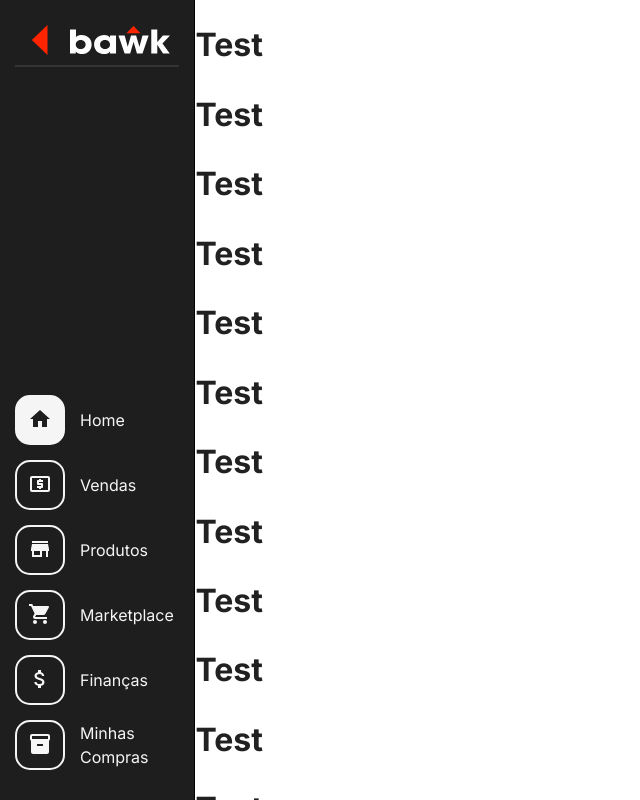
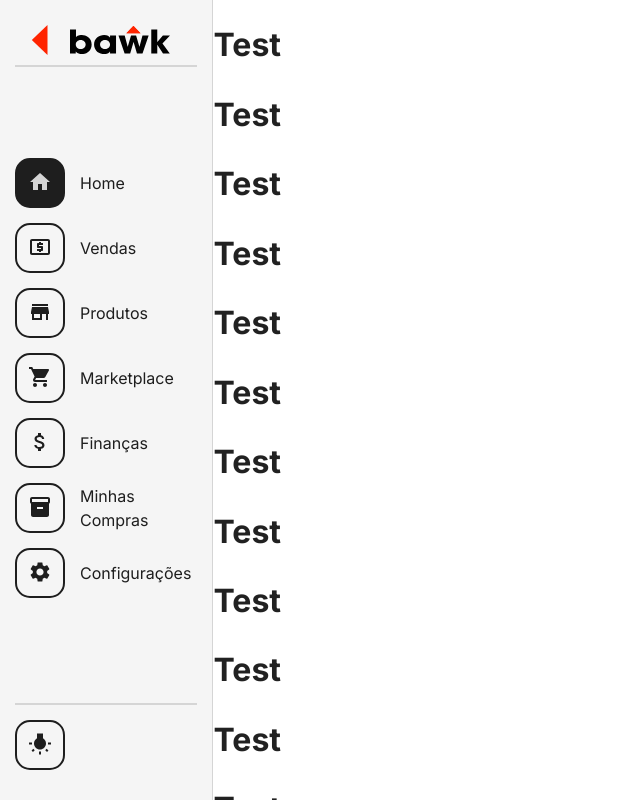
Before and after one commit to BawkFly/BawkFly-front-end, a Next.js app: page /painel in a window 1280 px wide. Shown: the whole page, without its empty margins (0-640 px from the left). Built offline with nearby package versions, Linux system fonts and the light colour scheme.

Commit message:
Adicionado prototipo para mudar thema escuro e claro

```diff
--- a/src/app/globals.scss
+++ b/src/app/globals.scss
@@ -0,0 +1,7 @@
+:root {
+  --primary-color: #ff0000;
+  --secundary-color: #1e1e1e;
+  --tertiary-color: #f5f5f5;
+
+  --secundary-color-light: #343434;
+}
--- a/src/components/sections/menu-dashboard/menu-dashboard.module.scss
+++ b/src/components/sections/menu-dashboard/menu-dashboard.module.scss
@@ -1,10 +1,10 @@
 #SectionMenuDashBoard {
   height: 100%;
   width: 80px;
-  background-color: #1e1e1e;
+  background-color: var(--secundary-color);
   transition: all 0.3s;
   padding: 15px;
-  border-right: solid 1px black;
+  border-right: solid 1px var(--secundary-color-light);
   display: flex;
   flex-direction: column;
   justify-content: space-between;
@@ -14,7 +14,7 @@
     gap: 5px;
     overflow-x: hidden;
     overflow-y: hidden;
-    border-bottom: solid 2px #343434;
+    border-bottom: solid 2px var(--secundary-color-light);
 
     .mainIcon {
       position: relative;
@@ -31,11 +31,11 @@
   }
 
   .bodyMenu {
-    .menuOption {
+    .menuOptionPage {
       display: flex;
       align-items: center;
       gap: 15px;
-      color: whitesmoke;
+      color: var(--tertiary-color);
       overflow-x: hidden;
       text-decoration: none;
       margin-bottom: 15px;
@@ -44,28 +44,50 @@
         flex-shrink: 0;
         width: 50px;
         height: 50px;
-        border: solid 2px whitesmoke;
+        border: solid 2px var(--tertiary-color);
         border-radius: 15px;
         padding: 10px;
-        transition: all .3s;
+        transition: all 0.3s;
         .icon {
           width: 100%;
         }
       }
 
-
-
-      &.active, &:hover {
+      &.active,
+      &:hover {
         .containerIcon {
-          background-color: whitesmoke;
-          color: #1e1e1e;
+          background-color: var(--tertiary-color);
+          color: var(--secundary-color-light);
         }
       }
     }
   }
 
+  .footerMenu {
+    padding-top: 15px;
+    border-top: solid 2px var(--secundary-color-light);
+
+    .buttonChangeThemeMode {
+      cursor: pointer;
+      width: 50px;
+      height: 50px;
+      border: solid 2px var(--tertiary-color);
+      border-radius: 15px;
+      padding: 10px;
+      transition: all 0.3s;
+      background-color: var(--secundary-color);
+      color: var(--tertiary-color);
+      margin-bottom: 15px;
+
+      &:hover {
+        background-color: var(--tertiary-color);
+        color: var(--secundary-color);
+      }
+    }
+  }
+
   &:hover {
-    width: 225px;
+    width: 250px;
 
     .headerMenu {
       .mainIcon {
--- a/src/components/sections/menu-dashboard/menu-dashboard.tsx
+++ b/src/components/sections/menu-dashboard/menu-dashboard.tsx
@@ -2,8 +2,6 @@
 
 import style from "./menu-dashboard.module.scss";
 import React, { useEffect } from "react";
-import { Button, Stack } from "@mui/material";
-import logo from "@/assets/imgs/logo.svg";
 import mainIcon from "@/assets/imgs/icon.svg";
 import Link from "next/link";
 import HomeIcon from "@mui/icons-material/Home";
@@ -12,13 +10,19 @@ import LocalGroceryStoreIcon from "@mui/icons-material/LocalGroceryStore";
 import InventoryIcon from "@mui/icons-material/Inventory";
 import StoreIcon from "@mui/icons-material/Store";
 import LocalAtmIcon from "@mui/icons-material/LocalAtm";
+import SettingsIcon from "@mui/icons-material/Settings";
+import WbIncandescentIcon from "@mui/icons-material/WbIncandescent";
+import WbIncandescentOutlinedIcon from "@mui/icons-material/WbIncandescentOutlined";
 import { useRouter } from "next/router";
+
+import logo from "@/assets/imgs/logo.svg";
+import logoDark from "@/assets/imgs/logo-dark.svg";
 
 export type DataSectionMenuDashBoard = {
   initialPage: string;
 };
 
-type DataMenuOption = {
+type DataMenuOptionPage = {
   text: string;
   link: string;
   icon: JSX.Element;
@@ -26,10 +30,16 @@ type DataMenuOption = {
   setPage: (page: string) => void;
 };
 
-function MenuOption({ icon, link, text, active, setPage }: DataMenuOption) {
+function MenuOptionPage({
+  icon,
+  link,
+  text,
+  active,
+  setPage,
+}: DataMenuOptionPage) {
   return (
     <Link
-      className={`${style.menuOption} ${active ? style.active : ""}`}
+      className={`${style.menuOptionPage} ${active ? style.active : ""}`}
       href={`/painel/${link}`}
       onClick={() => {
         setPage(link);
@@ -45,16 +55,47 @@ function MenuOption({ icon, link, text, active, setPage }: DataMenuOption) {
   );
 }
 
+type DataAvatar = {
+  img?: string;
+  name: string;
+};
+
+function Avatar({ img, name }: DataAvatar) {
+  return <div></div>;
+}
+
 export default function SectionMenuDashBoard(data: DataSectionMenuDashBoard) {
   const { initialPage } = data;
 
   const [page, setPage] = React.useState<string>(initialPage);
+  const [themeMode, setThemeMode] = React.useState<"light" | "dark">("dark");
+
+  useEffect(() => {
+    const root = document.documentElement;
+    if (themeMode === "light") {
+      root.style.setProperty("--primary-color", "#ff0000");
+      root.style.setProperty("--secundary-color", "#1e1e1e");
+      root.style.setProperty("--tertiary-color", "#f5f5f5");
+      root.style.setProperty("--secundary-color-light", "#343434");
+    }
+
+    if (themeMode === "dark") {
+      root.style.setProperty("--primary-color", "#ff0000");
+      root.style.setProperty("--secundary-color", "#f5f5f5");
+      root.style.setProperty("--tertiary-color", "#1e1e1e");
+      root.style.setProperty("--secundary-color-light", "#d5d5d5");
+    }
+  }, [themeMode]);
 
   return (
     <section id={style.SectionMenuDashBoard}>
       <div className={style.headerMenu}>
         <img className={style.mainIcon} src={mainIcon.src} alt="Icone" />
-        <img className={style.logo} src={logo.src} alt="Logo" />
+        <img
+          className={style.logo}
+          src={themeMode === "light" ? logo.src : logoDark.src}
+          alt="Logo"
+        />
       </div>
 
       <div className={style.bodyMenu}>
@@ -74,10 +115,15 @@ export default function SectionMenuDashBoard(data: DataSectionMenuDashBoard) {
               link: "minhas-compras",
               icon: <InventoryIcon />,
             },
-          ] as Array<DataMenuOption>
+            {
+              text: "Configurações",
+              link: "configuracoes",
+              icon: <SettingsIcon />,
+            },
+          ] as Array<DataMenuOptionPage>
         ).map(({ text, link, icon }, index) => {
           return (
-            <MenuOption
+            <MenuOptionPage
               key={index}
               text={text}
               link={link}
@@ -89,17 +135,19 @@ export default function SectionMenuDashBoard(data: DataSectionMenuDashBoard) {
         })}
       </div>
 
-      {/* <div className={style.footerMenu}>
-        <li>
-          <Button variant="contained">Tema claro/escuro</Button>
-        </li>
-        <li>
-          <Link href="/painel/configuracoes">Ir para Configurações</Link>
-        </li>
-        <li>
-          <Link href="/painel/perfil">Ir para Perfil</Link>
-        </li>
-      </div> */}
+      <div className={style.footerMenu}>
+        <button
+          className={style.buttonChangeThemeMode}
+          onClick={() => {
+            setThemeMode(themeMode === "light" ? "dark" : "light");
+          }}
+        >
+          {themeMode === "dark" && <WbIncandescentIcon />}
+          {themeMode === "light" && <WbIncandescentOutlinedIcon />}
+        </button>
+
+        <Link href="/painel/perfil"></Link>
+      </div>
     </section>
   );
 }
```
Also changed, not shown: src/assets/imgs/logo-dark.svg (added).
